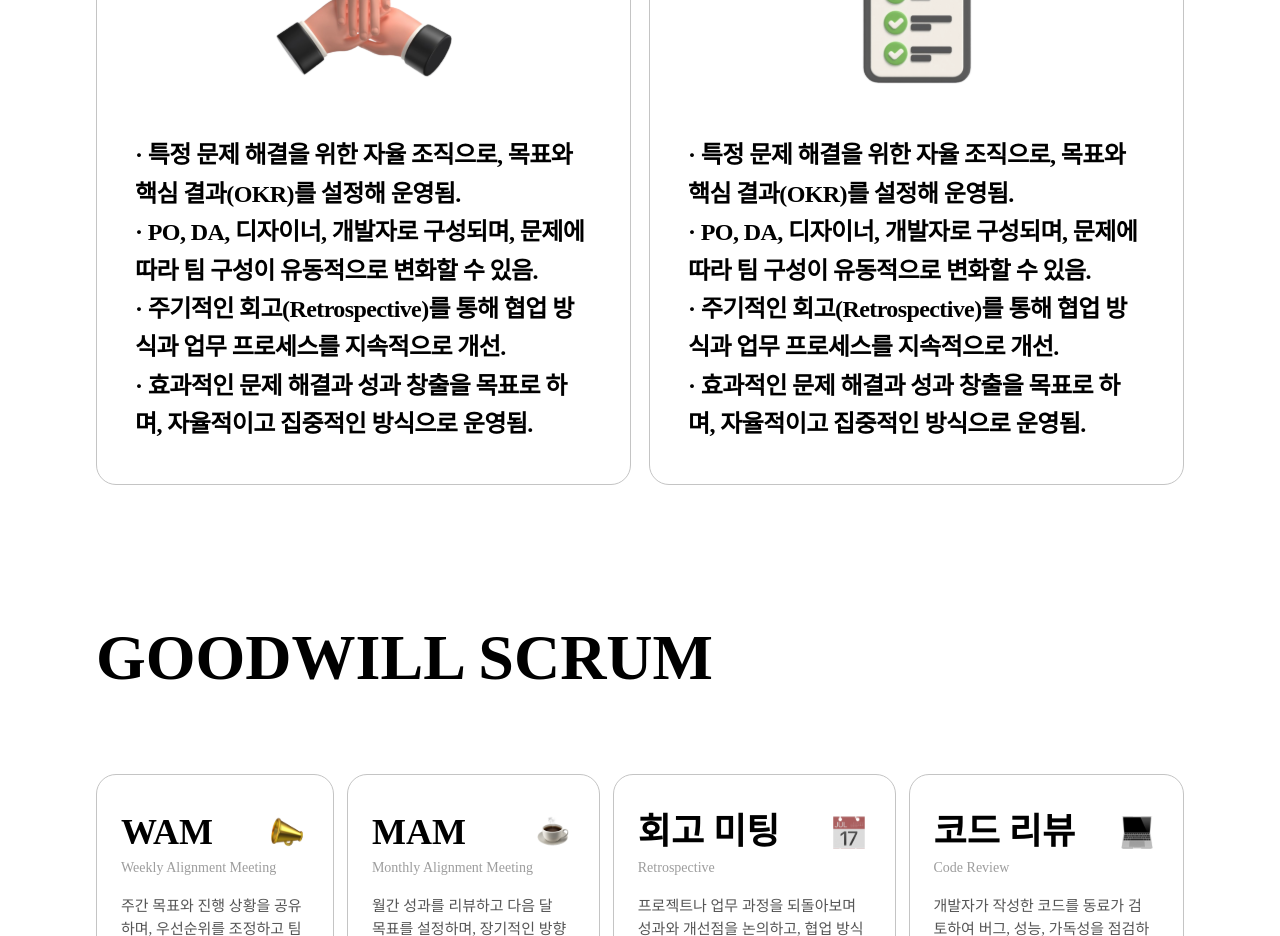
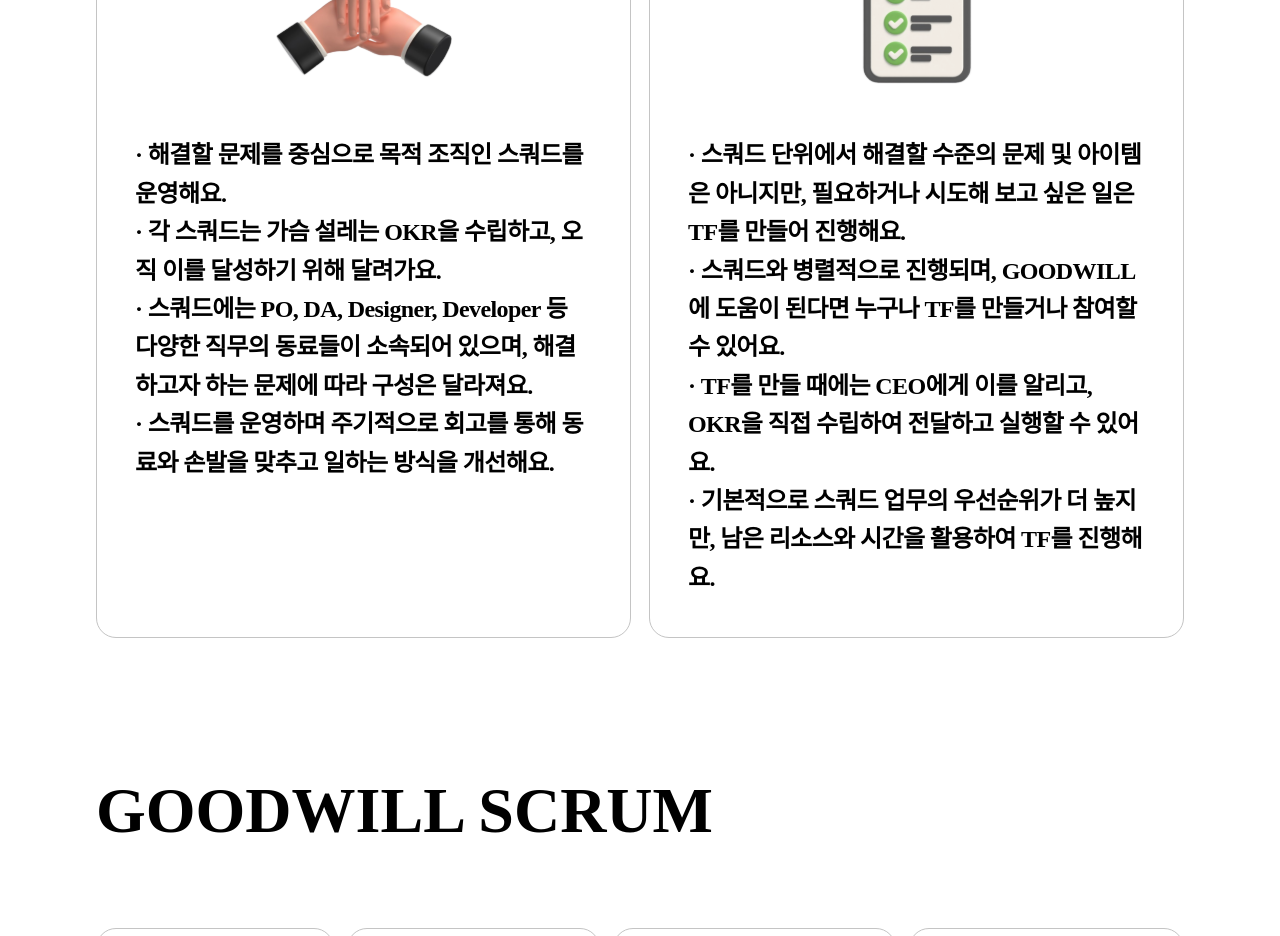
Before and after one commit to Popoisthebest/GOODWILL-PROJECT, a React (Vite) app in the folder apps/goodwill-site/: page /team-and-culture in a window 1280 px wide. Shown: the part 2180-3116 px from the top of the page. Built offline with nearby package versions, Linux system fonts and the light colour scheme.

Commit message:
fix(goodwill-site): team-fixed

```diff
--- a/apps/goodwill-site/src/pages/TeamCulture.tsx
+++ b/apps/goodwill-site/src/pages/TeamCulture.tsx
@@ -316,32 +316,33 @@
                 <div className={styles.struc_title}>스쿼드(Squad)</div>
                 <img src={squad} alt="squad" className={styles.struc_pic} />
                 <div className={styles.struc_main_content}>
-                  &middot; 특정 문제 해결을 위한 자율 조직으로, 목표와 핵심
-                  결과(OKR)를 설정해 운영됨.
+                  &middot; 해결할 문제를 중심으로 목적 조직인 스쿼드를 운영해요.
                   <br />
-                  &middot; PO, DA, 디자이너, 개발자로 구성되며, 문제에 따라 팀
-                  구성이 유동적으로 변화할 수 있음. <br />
-                  &middot; 주기적인 회고(Retrospective)를 통해 협업 방식과 업무
-                  프로세스를 지속적으로 개선.
+                  &middot; 각 스쿼드는 가슴 설레는 OKR을 수립하고, 오직 이를
+                  달성하기 위해 달려가요. <br />
+                  &middot; 스쿼드에는 PO, DA, Designer, Developer 등 다양한
+                  직무의 동료들이 소속되어 있으며, 해결하고자 하는 문제에 따라
+                  구성은 달라져요.
                   <br />
-                  &middot; 효과적인 문제 해결과 성과 창출을 목표로 하며,
-                  자율적이고 집중적인 방식으로 운영됨.
+                  &middot; 스쿼드를 운영하며 주기적으로 회고를 통해 동료와
+                  손발을 맞추고 일하는 방식을 개선해요.
                 </div>
               </div>
               <div className={styles.struc_detail_box}>
                 <div className={styles.struc_title}>TF(Task Force)</div>
                 <img src={tf} alt="squad" className={styles.struc_pic} />
                 <div className={styles.struc_main_content}>
-                  &middot; 특정 문제 해결을 위한 자율 조직으로, 목표와 핵심
-                  결과(OKR)를 설정해 운영됨.
+                  &middot; 스쿼드 단위에서 해결할 수준의 문제 및 아이템은
+                  아니지만, 필요하거나 시도해 보고 싶은 일은 TF를 만들어
+                  진행해요.
                   <br />
-                  &middot; PO, DA, 디자이너, 개발자로 구성되며, 문제에 따라 팀
-                  구성이 유동적으로 변화할 수 있음. <br />
-                  &middot; 주기적인 회고(Retrospective)를 통해 협업 방식과 업무
-                  프로세스를 지속적으로 개선.
+                  &middot; 스쿼드와 병렬적으로 진행되며, GOODWILL에 도움이
+                  된다면 누구나 TF를 만들거나 참여할 수 있어요. <br />
+                  &middot; TF를 만들 때에는 CEO에게 이를 알리고, OKR을 직접
+                  수립하여 전달하고 실행할 수 있어요.
                   <br />
-                  &middot; 효과적인 문제 해결과 성과 창출을 목표로 하며,
-                  자율적이고 집중적인 방식으로 운영됨.
+                  &middot; 기본적으로 스쿼드 업무의 우선순위가 더 높지만, 남은
+                  리소스와 시간을 활용하여 TF를 진행해요.
                 </div>
               </div>
             </div>
--- a/apps/goodwill-site/src/styles/TeamCulture.module.css
+++ b/apps/goodwill-site/src/styles/TeamCulture.module.css
@@ -202,7 +202,6 @@
   margin: 0 auto 50px;
 }
 
-
 .dri_title {
   color: #000;
   font-family: Pretendard;
@@ -340,10 +339,11 @@
 
 .struc_detail_box {
   margin-top: 72px;
-  border-radius: var(--Spacing-spacing-20, 20px);
-  border: 1px solid var(--Gray-Scale-300, #c4c4c4);
-  background: var(--gray-scale-white-0, #fff);
+  border-radius: 20px;
+  border: 1px solid #c4c4c4;
+  background: #fff;
   padding: 36px 38px 40px 38px;
+  width: 100%;
 }
 
 .struc_title {
@@ -524,7 +524,6 @@
   display: flex;
   gap: 24px;
   margin-top: 72px;
-
 }
 
 .with_box {
@@ -572,7 +571,7 @@
 .scroll-to-top {
   position: fixed;
   bottom: 20px; /* 화면 하단에서 20px 만큼 떨어짐 */
-  right: 20px;  /* 화면 오른쪽에서 20px 만큼 떨어짐 */
+  right: 20px; /* 화면 오른쪽에서 20px 만큼 떨어짐 */
   width: 80px;
   height: 80px;
   background-color: #000; /* 검은색 배경 */
```
